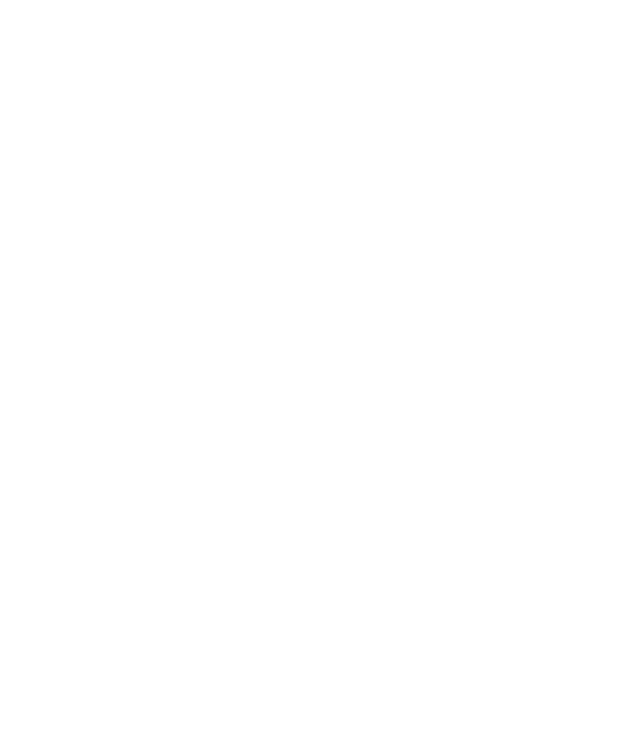
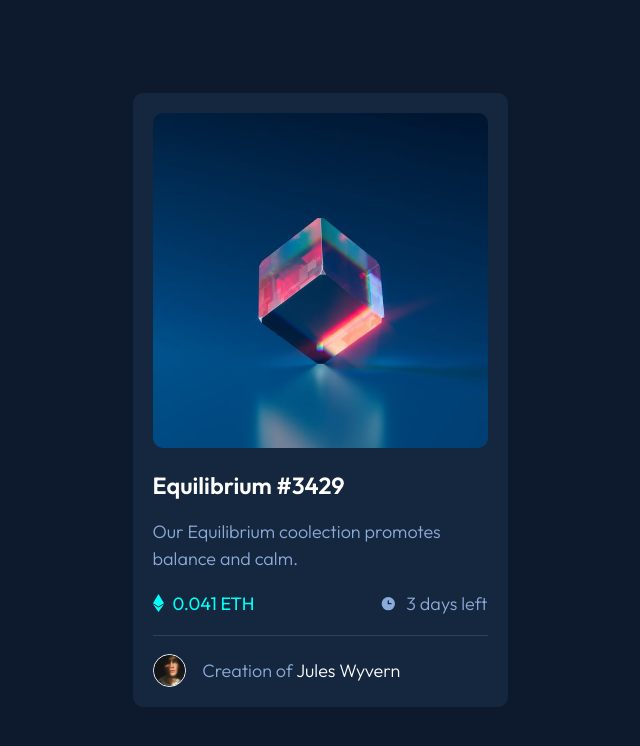
Before and after one commit to scottttabor/nft-component-card, a plain HTML site: page index.html in a window 1280 px wide. Shown: the whole page, without its empty margins (320-960 px from the left). Drawn offline with Linux system fonts and the light colour scheme.

Commit message:
project completed

```diff
--- a/index.html
+++ b/index.html
@@ -8,6 +8,30 @@
     <title>NFT Card Component</title>
 </head>
 <body>
-
+    <main>
+        <div class="container">
+            <section class="nft-card-main">
+                <img id="main-artwork" src="images/image-equilibrium.jpg" alt="equilibrium nft artwork">
+                <div class="card-content">
+                    <h1>Equilibrium #3429</h1>
+                    <p>Our Equilibrium coolection promotes balance and calm.</p>
+                    <div class="card-stats">
+                        <div class="ethereum">
+                            <img src="images/icon-ethereum.svg" alt="ethereum currency logo">
+                            <p id="currency-amount">0.041 ETH</p>
+                        </div>
+                        <div class="time-limit">
+                            <img src="images/icon-clock.svg" alt="clock icon">
+                        <p>3 days left</p>
+                        </div>
+                    </div>
+                    <div class="user-info">
+                        <img src="images/image-avatar.png" alt="photo of user">
+                        <p>Creation of <span>Jules Wyvern</span></p>
+                    </div>
+                </div>
+            </section>
+        </div>
+    </main>
 </body>
 </html>
--- a/style.css
+++ b/style.css
@@ -0,0 +1,103 @@
+@import url('https://fonts.googleapis.com/css2?family=Outfit:wght@300;400;600&display=swap');
+
+* {
+    box-sizing: border-box;
+    padding: 0;
+    margin: 0;
+    font-size: 18px;
+    font-family: 'Outfit', sans-serif;
+}
+
+:root {
+    --soft-blue: #8BACD9;
+    --white: #FFFFFF;
+    --cyan: #00FFF8;
+    --verydarkblue-mainbg: #0D192C;
+    --verydarkblue-cardbg: #15263F;
+    --verydarkblue-line: #2E405A;
+}
+
+main {
+    width: 100%;
+    background-color: var(--verydarkblue-mainbg);
+    height: 100vh;
+}
+
+.container {
+    max-width: 1440px;
+    width: 100%;
+    display: flex;
+    justify-content: center;
+    align-items: center;
+    margin: auto;
+    height: 100%;
+}
+
+.nft-card-main {
+    background-color: var(--verydarkblue-cardbg);
+    padding: 20px;
+    max-width: 375px;
+    border-radius: 10px;
+
+}
+
+.nft-card-main #main-artwork {
+    width: 100%;
+    border-radius: 10px;
+}
+
+.nft-card-main .card-content h1 {
+    color: var(--white);
+    font-size: 1.3rem;
+    margin: 1rem 0;
+}
+
+.nft-card-main .card-content p {
+    color: var(--soft-blue);
+    font-weight: 300;
+    line-height: 1.5em;
+    width: 90%;
+}
+
+.nft-card-main .card-content .card-stats {
+    display: flex;
+    justify-content: space-between;
+    margin: 1rem 0;
+    padding-bottom: 1rem;
+    border-bottom: solid var(--verydarkblue-line) 1px;
+}
+
+.card-stats .ethereum, .card-stats .time-limit {
+    display: flex;
+    align-items: center;
+}
+
+.ethereum img {
+    margin-right: .5rem;
+
+}
+
+.ethereum #currency-amount {
+    color: var(--cyan);
+    font-weight: 400;
+}
+
+.time-limit p {
+    margin-left: .5rem;
+}
+
+.user-info {
+    display: flex;
+    align-items: center;
+}
+
+.user-info img {
+    width: 10%;
+    border: var(--white) solid 1px;
+    border-radius: 50%;
+    margin-right: .9rem;
+}
+
+.user-info p span {
+    color: var(--white);
+}
```
